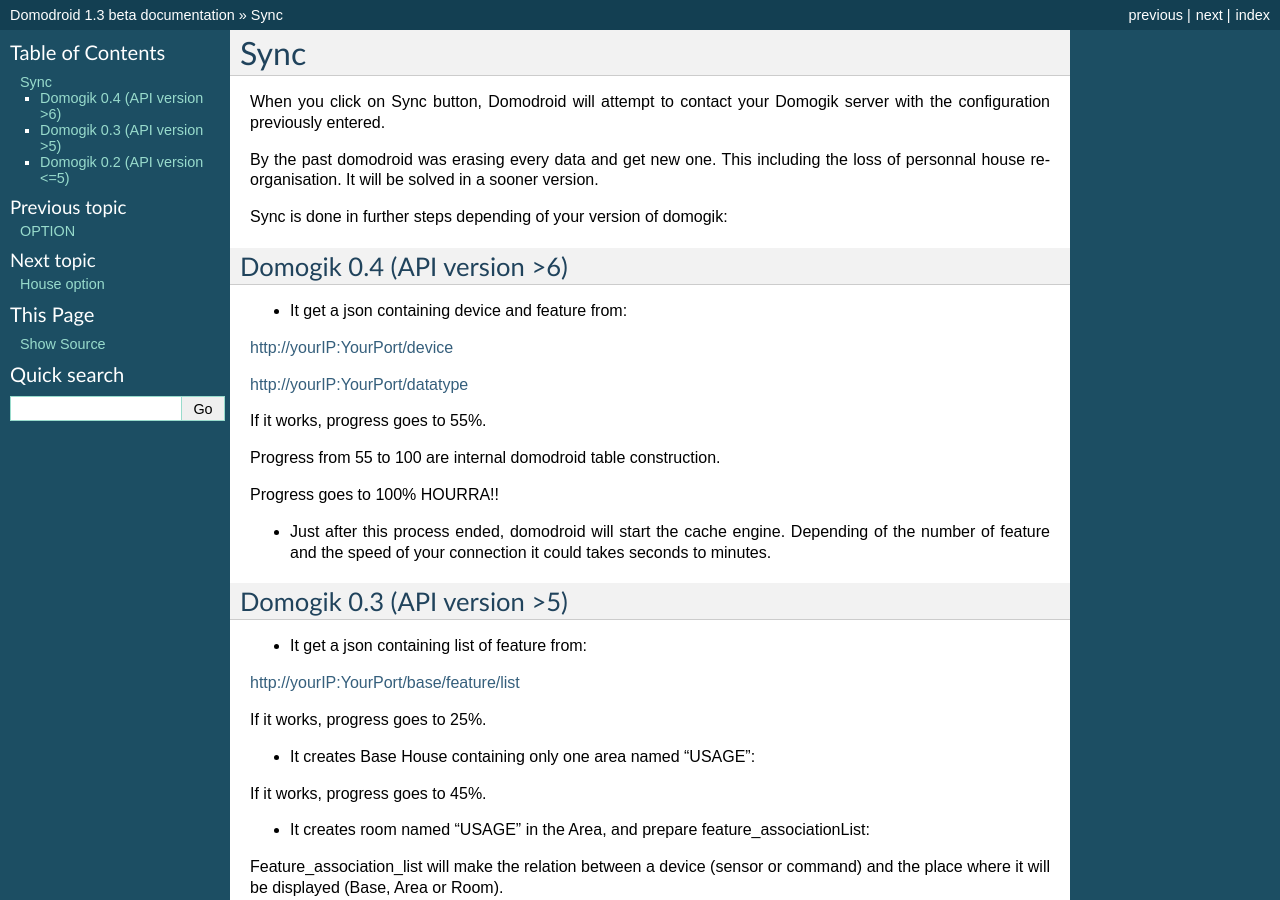
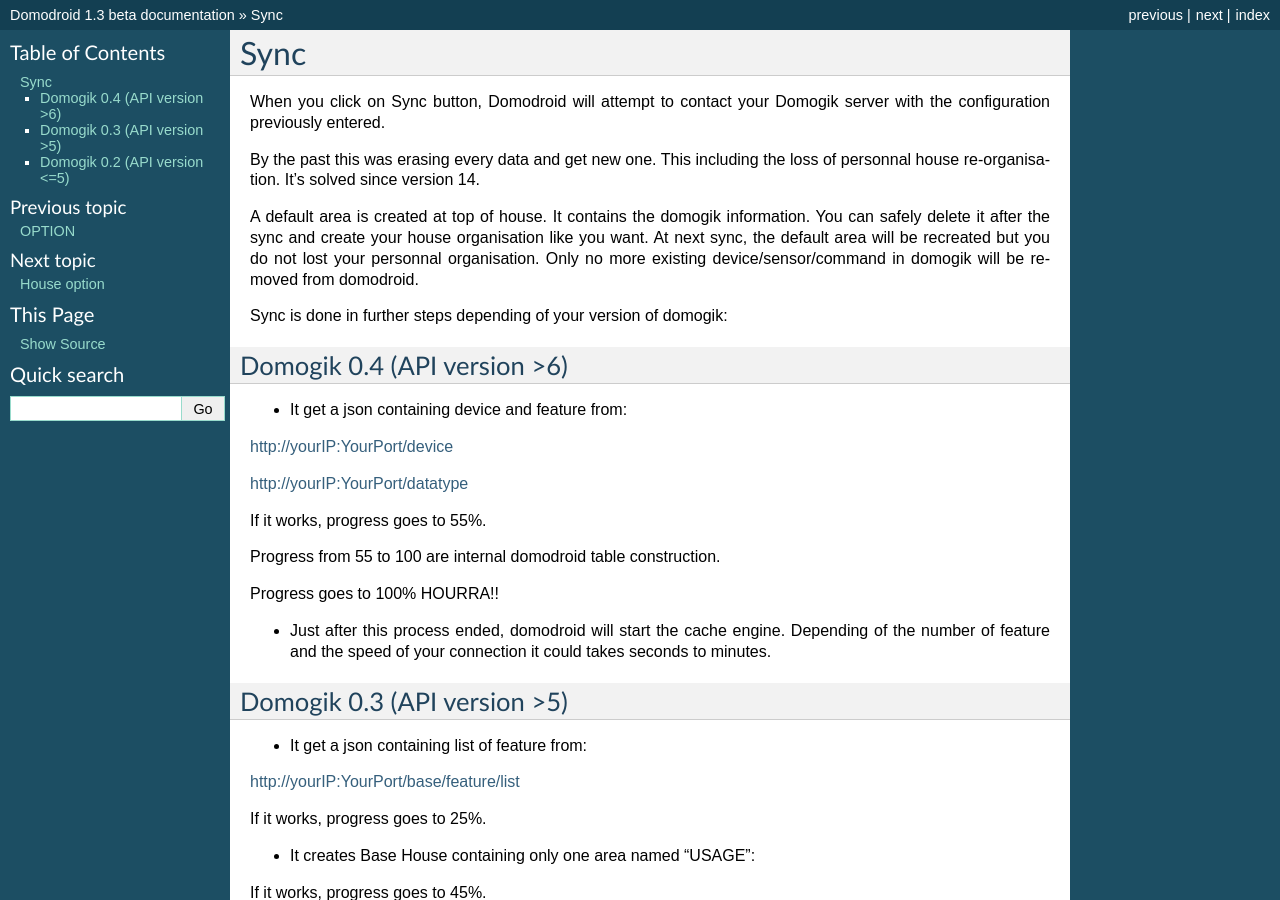
Before and after one commit to domogik/domodroid-doc, a Sphinx documentation site: the page built from docs/end_user/sync.txt, in a window 1280 px wide and 900 px high. Built offline with Sphinx 7.4.7, drawn with Linux system fonts in a browser that asks for light colours; pages that are not in the unit, such as notebooks, are missing from menus.

Commit message:
Update sync doc

```diff
--- a/docs/end_user/sync.txt
+++ b/docs/end_user/sync.txt
@@ -4,7 +4,11 @@
 
 When you click on Sync button, Domodroid will attempt to contact your Domogik server with the configuration previously entered.
 
-By the past domodroid was erasing every data and get new one. This including the loss of personnal house re-organisation. It will be solved in a sooner version.
+By the past this was erasing every data and get new one. This including the loss of personnal house re-organisation. It's solved since version 14.
+
+A default area is created at top of house. It contains the domogik information.
+You can safely delete it after the sync and create your house organisation like you want. At next sync, the default area will be recreated but you do not lost your personnal organisation. Only no more existing device/sensor/command in domogik will be removed from domodroid.
+
 
 Sync is done in further steps depending of your version of domogik:
 
```
